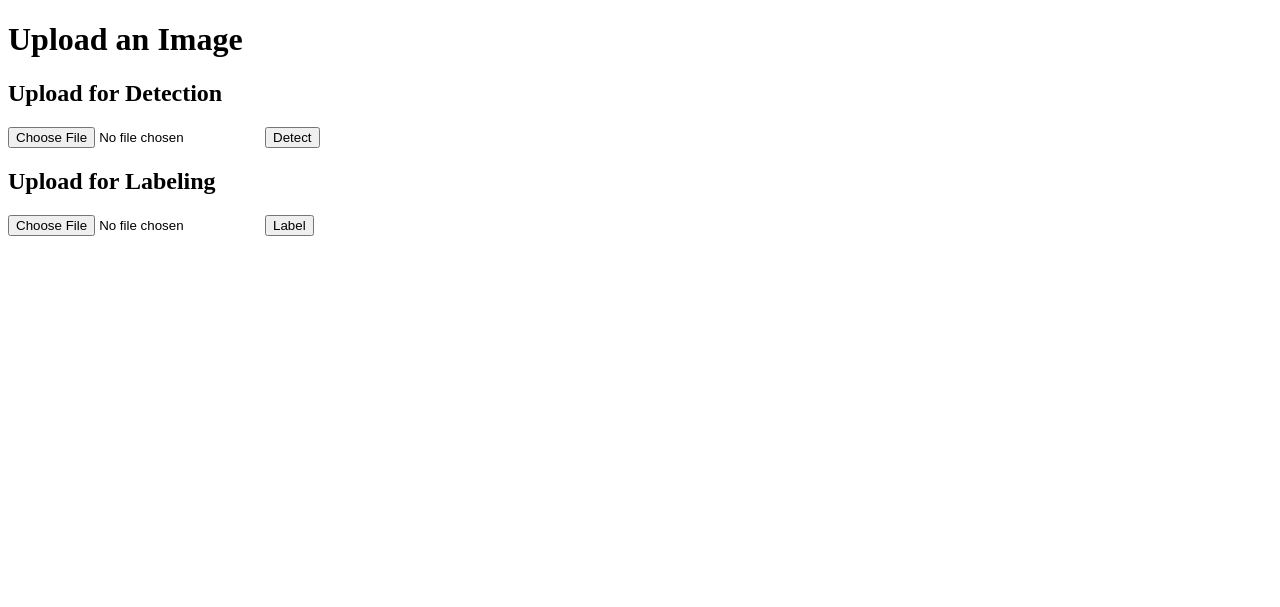
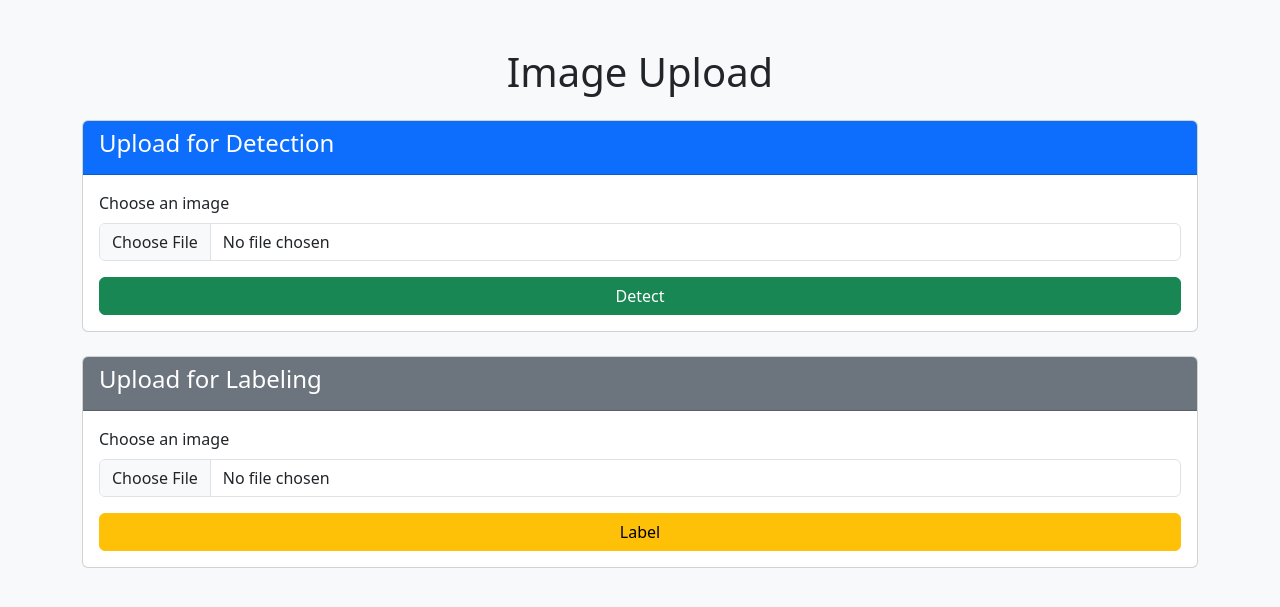
Before and after one commit to Harold-debug/final-project-deployment, a Flask app: page / in a window 1280 px wide. Shown: the top 607 px of the page. Run offline with Flask 3, Linux system fonts and the light colour scheme.

Commit message:
Enhance index.html with Bootstrap styling and improved form layout for image upload and detection

```diff
--- a/app/templates/index.html
+++ b/app/templates/index.html
@@ -4,22 +4,43 @@
     <meta charset="UTF-8">
     <meta name="viewport" content="width=device-width, initial-scale=1.0">
     <title>Image Upload</title>
+    <link rel="stylesheet" href="https://cdn.jsdelivr.net/npm/bootstrap@5.3.0/dist/css/bootstrap.min.css">
 </head>
-<body>
-    <h1>Upload an Image</h1>
+<body class="bg-light">
+    <div class="container mt-5">
+        <h1 class="text-center mb-4">Image Upload</h1>
 
-    <!-- Form for detection -->
-    <h2>Upload for Detection</h2>
-    <form action="{{ url_for('upload_for_detection') }}" method="post" enctype="multipart/form-data">
-        <input type="file" name="file" required>
-        <button type="submit">Detect</button>
-    </form>
+        <!-- Form for Detection -->
+        <div class="card mb-4">
+            <div class="card-header bg-primary text-white">
+                <h2 class="h4">Upload for Detection</h2>
+            </div>
+            <div class="card-body">
+                <form action="{{ url_for('upload_for_detection') }}" method="post" enctype="multipart/form-data">
+                    <div class="mb-3">
+                        <label for="file" class="form-label">Choose an image</label>
+                        <input type="file" class="form-control" id="file" name="file" required>
+                    </div>
+                    <button type="submit" class="btn btn-success w-100">Detect</button>
+                </form>
+            </div>
+        </div>
 
-    <!-- Form for labeling -->
-    <h2>Upload for Labeling</h2>
-    <form action="{{ url_for('upload_for_labeling') }}" method="post" enctype="multipart/form-data">
-        <input type="file" name="file" required>
-        <button type="submit">Label</button>
-    </form>
+        <!-- Form for Labeling -->
+        <div class="card">
+            <div class="card-header bg-secondary text-white">
+                <h2 class="h4">Upload for Labeling</h2>
+            </div>
+            <div class="card-body">
+                <form action="{{ url_for('upload_for_labeling') }}" method="post" enctype="multipart/form-data">
+                    <div class="mb-3">
+                        <label for="file" class="form-label">Choose an image</label>
+                        <input type="file" class="form-control" id="file" name="file" required>
+                    </div>
+                    <button type="submit" class="btn btn-warning w-100">Label</button>
+                </form>
+            </div>
+        </div>
+    </div>
 </body>
 </html>
```
